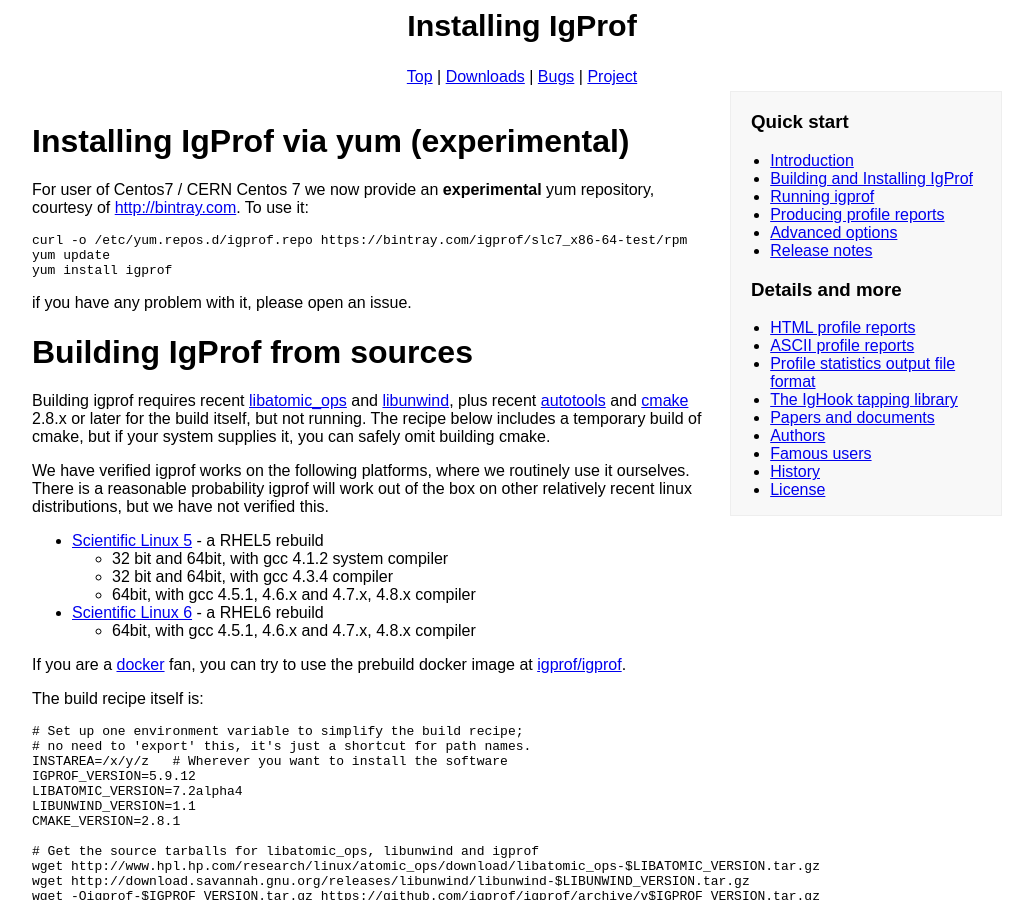
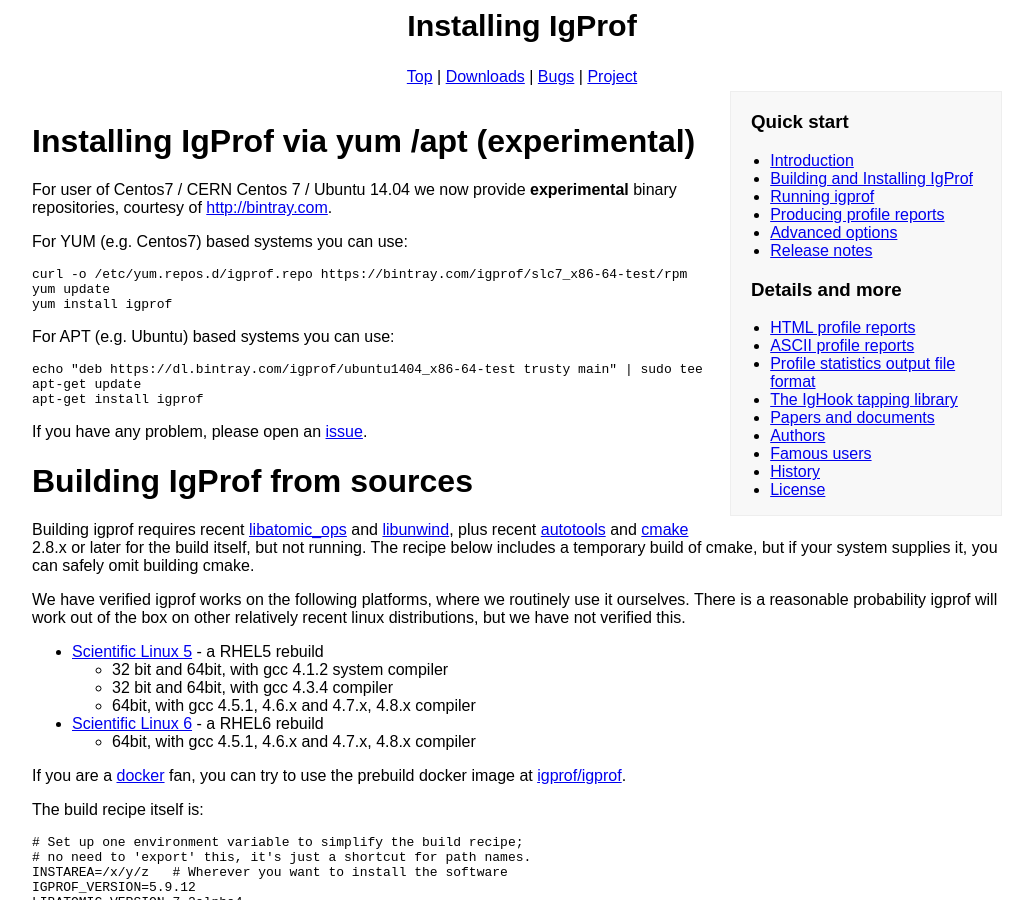
Before and after one commit to igprof/igprof, a Jekyll site: the page built from install.md, in a window 1280 px wide and 900 px high. Shown: the whole window, without its empty margins (118-1151 px from the left). Built offline with Jekyll 4.4.1, drawn with Linux system fonts in a browser that asks for light colours.

Commit message:
Add Ubuntu binary installation instructions

```diff
--- a/install.md
+++ b/install.md
@@ -8,16 +8,24 @@ related:
  - { name: Project, link: "https://github.com/igprof/igprof/" }
 ---
 
-# Installing IgProf via yum (experimental)
+# Installing IgProf via yum /apt (experimental)
 
-For user of Centos7 / CERN Centos 7 we now provide an **experimental**
-yum repository, courtesy of <http://bintray.com>. To use it:
+For user of Centos7 / CERN Centos 7 / Ubuntu 14.04 we now provide
+**experimental** binary repositories, courtesy of <http://bintray.com>.
+
+For YUM (e.g. Centos7) based systems you can use:
 
     curl -o /etc/yum.repos.d/igprof.repo https://bintray.com/igprof/slc7_x86-64-test/rpm
     yum update
     yum install igprof
 
-if you have any problem with it, please open an issue.
+For APT (e.g. Ubuntu) based systems you can use:
+
+    echo "deb https://dl.bintray.com/igprof/ubuntu1404_x86-64-test trusty main" | sudo tee -a /etc/apt/sources.list
+    apt-get update
+    apt-get install igprof
+
+If you have any problem, please open an [issue](https://github.com/igprof/igprof/issues).
 
 # Building IgProf from sources
 
```
